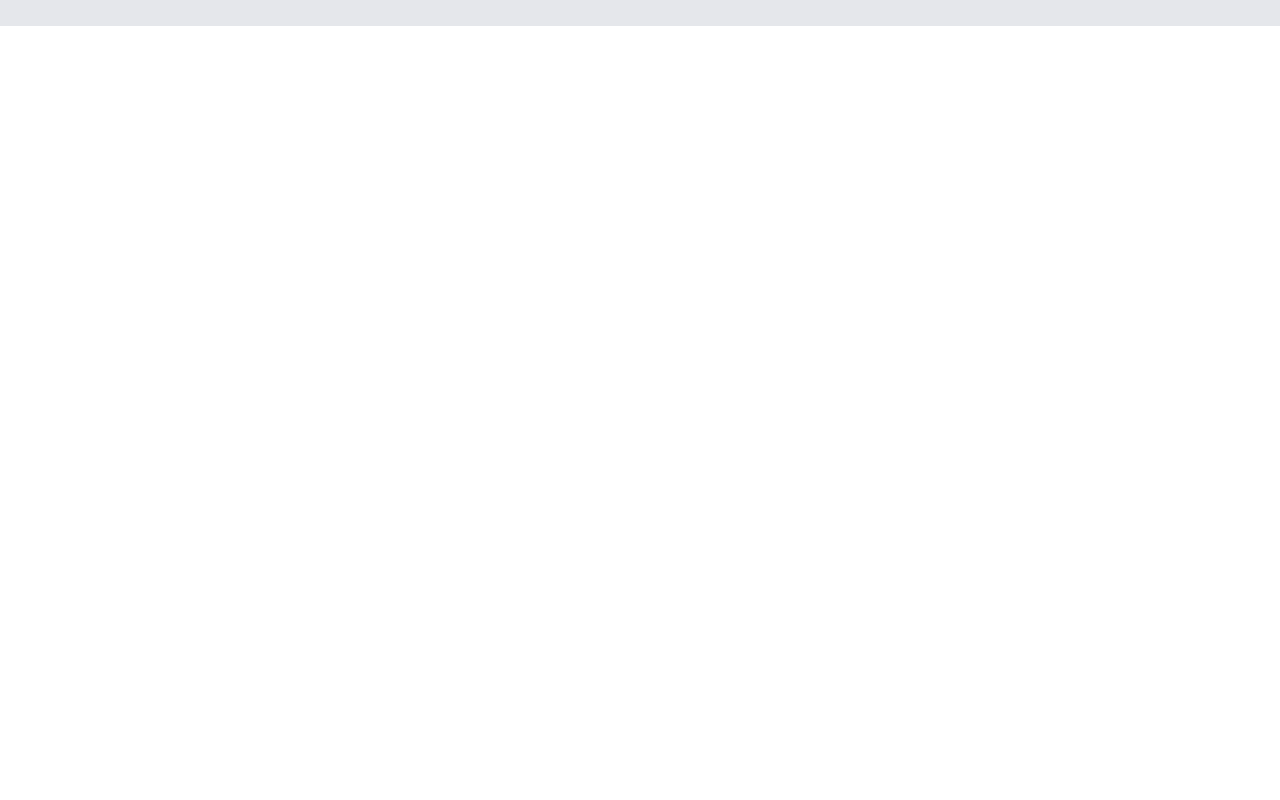
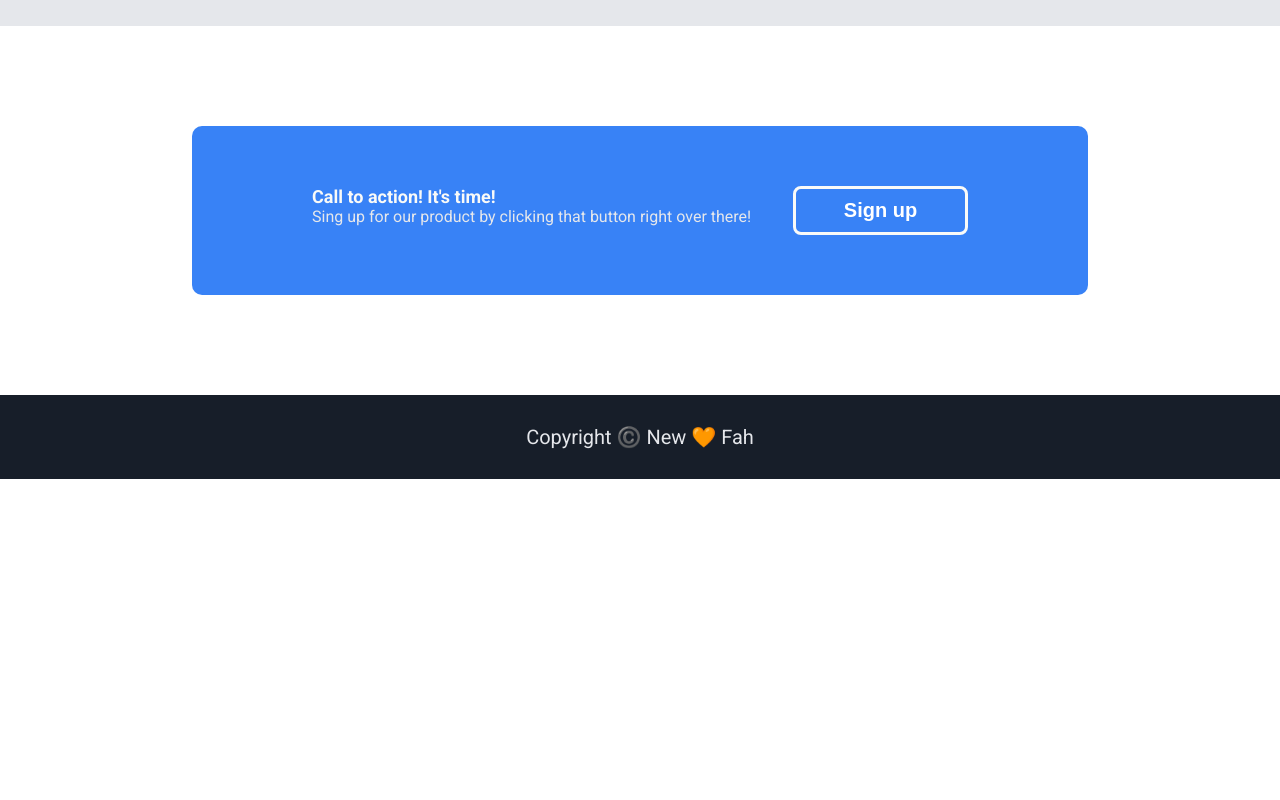
Before and after one commit to N3wed1t/TravelLog, a plain HTML site: page index.html in a window 1280 px wide. Shown: the part 1600-2400 px from the top of the page. After the commit the page ends 2079 px from the top, so only its background shows below. Drawn offline with Linux system fonts and the light colour scheme.

Commit message:
Add promote part to index.html with style And Finished the template

```diff
--- a/index.html
+++ b/index.html
@@ -49,6 +49,15 @@
         <div><strong>-Thor, God of Thunder</strong></div>
     </div>
 
+    <div class="promote">
+        <div>
+            <div class="promote-title">Call to action! It's time!</div>
+            <div>Sing up for our product by clicking that button right over there!</div>
+        </div>
+
+        <button>Sign up</button>
+    </div>
+
     <div class="footer">
         <p>
             Copyright ©️ New 🧡 Fah
--- a/style.css
+++ b/style.css
@@ -170,11 +170,34 @@ button {
     align-self: flex-end;
 }
 
+.promote {
+    background-color: #3882F6;
+    padding: 60px 120px;
+    margin: 100px 15%;
+    border-radius: 10px;
+    display: flex;
+}
+
+.promote div {
+    color: #E5E7EB;
+}
+
+.promote .promote-title {
+    font-size: large;
+    font-weight: bold;
+    color: #F9FAF8;
+}
+
+.promote button {
+    border: 3px solid #F9FAF8;
+    margin-left: auto;
+}
+
 .footer {
     background-color: #171e29;
     display: flex;
     justify-content: center;
     align-items: center;
     padding: 30px;
-    margin-top: 1000px;
+    margin-top: auto;
 }
```
